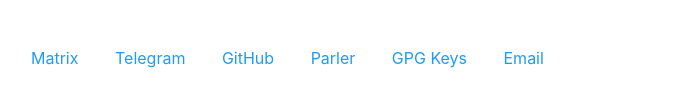
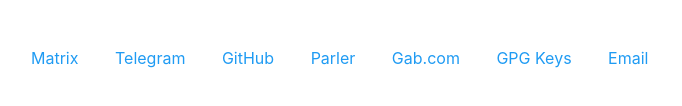
Before and after one commit to bingzheung/ososo, a plain HTML site: page about/index.html in a window 1280 px wide. Shown: the part 194-300 px from the top of the page, without its empty margins (233-915 px from the left). Drawn offline with Linux system fonts and the light colour scheme.

Commit message:
Add Gab.com link

```diff
--- a/about/index.html
+++ b/about/index.html
@@ -34,6 +34,7 @@
                 <a class="padding-right" href="https://t.me/ok200">Telegram</a>
                 <a class="padding-right" href="https://github.com/ososoio">GitHub</a>
                 <a class="padding-right" href="https://parler.com/profile/Jeung">Parler</a>
+                <a class="padding-right" href="https://gab.com/_bing">Gab.com</a>
                 <a class="padding-right" href="../keys">GPG Keys</a>
                 <a href="mailto:bing@ososo.io">Email</a>
         </div>
```
Also changed, not shown: index.html (+1 -0 lines).
